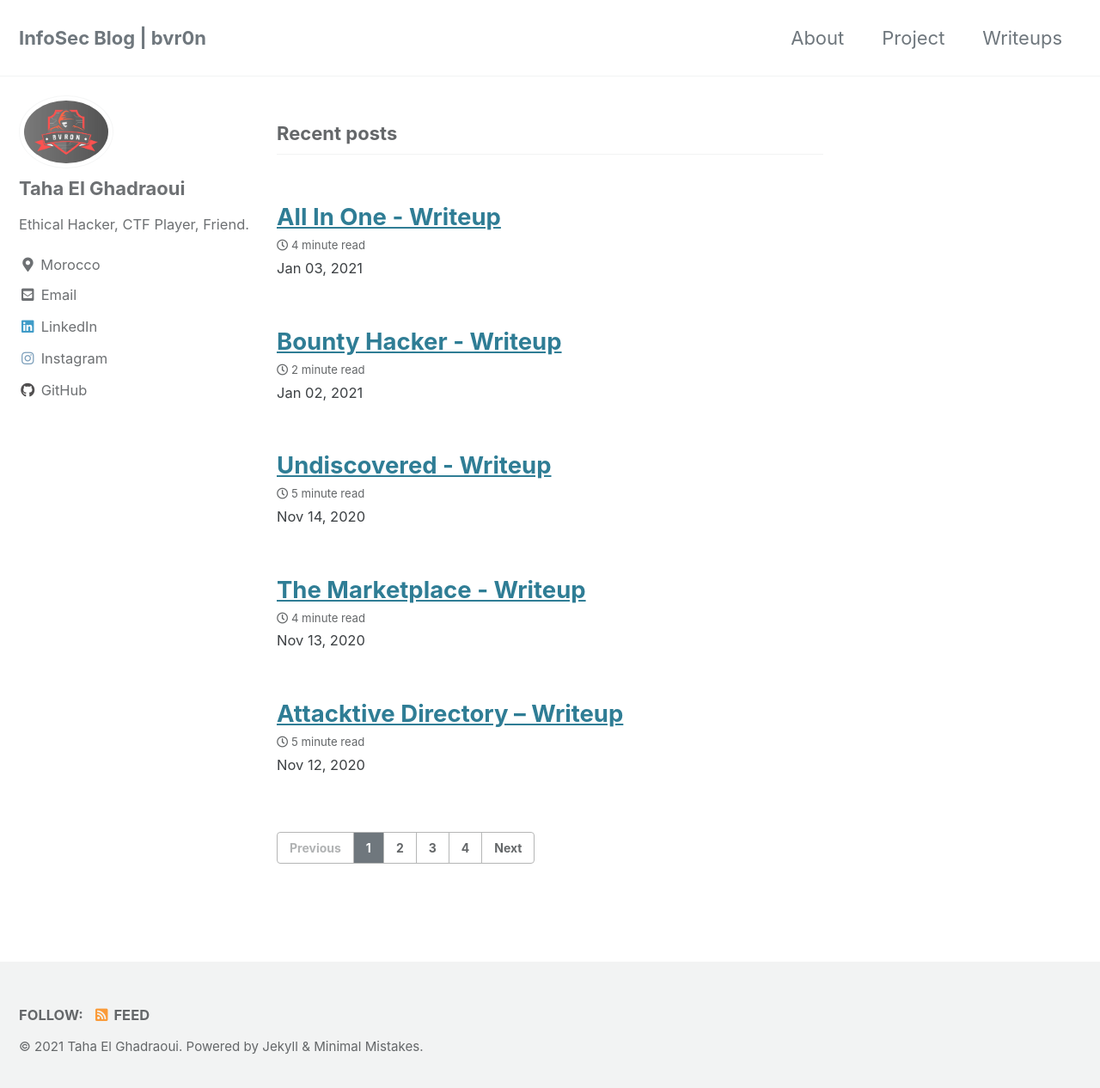
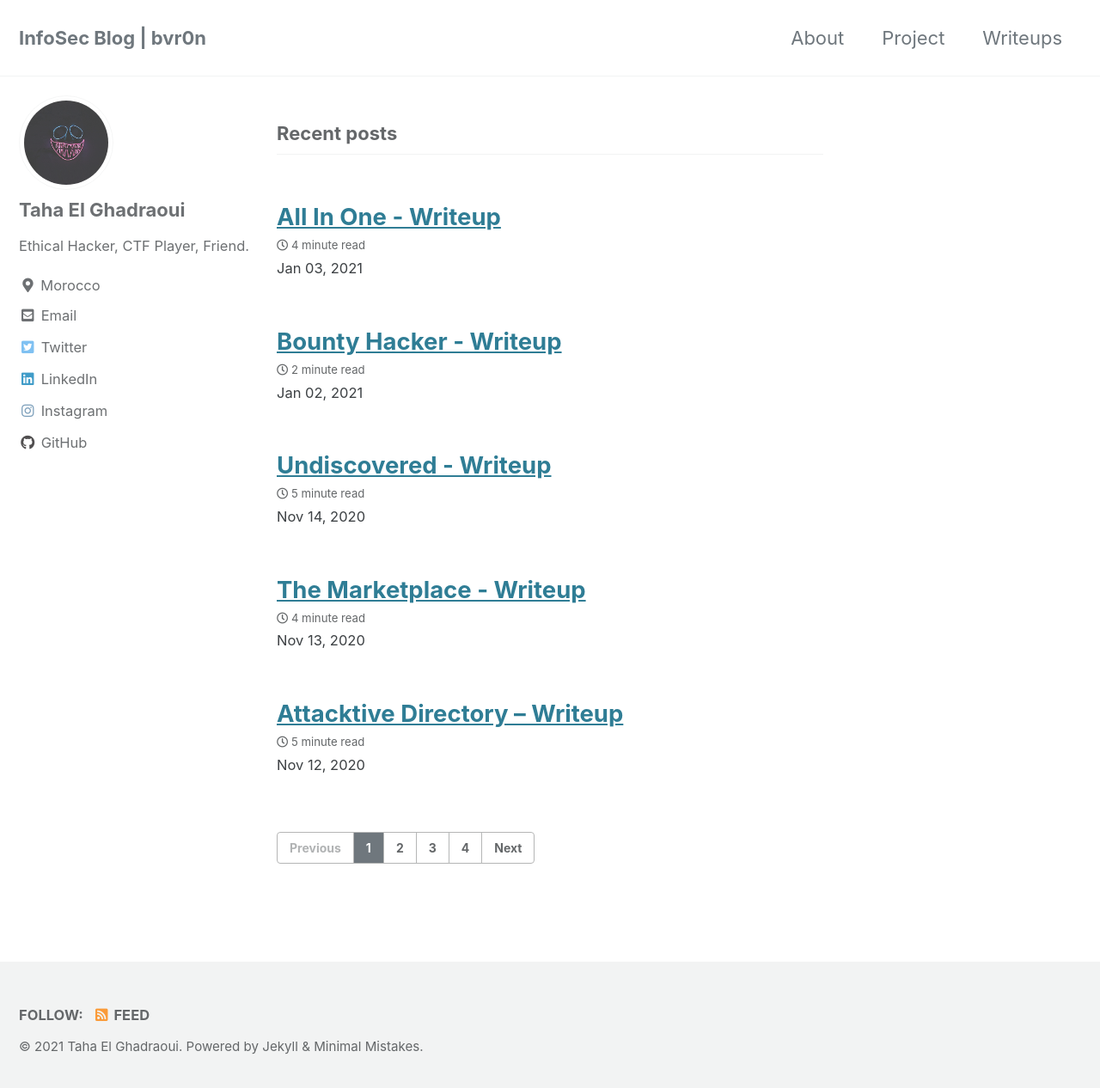
Before and after one commit to bvr0n/bvr0n.github.io, a Jekyll site: the page built from index.html, in a window 1280 px wide and 1273 px high. Shown: the top 1266 px of the window at 86% size. Built offline with Jekyll 4.4.1, drawn with Linux system fonts in a browser that asks for light colours; cached includes are drawn as plain includes; the list of posts is cut into pages by our own code.

Commit message:
Update _config.yml

```diff
--- a/_config.yml
+++ b/_config.yml
@@ -85,7 +85,7 @@
 # Site Author
 author:
   name             : "Taha El Ghadraoui"
-  avatar           : "/assets/images/logo.jpg" # path of avatar image, e.g. "/assets/images/bio-photo.jpg"
+  avatar           : "/assets/images/pdp.jpg" # path of avatar image, e.g. "/assets/images/bio-photo.jpg"
   bio              : "Ethical Hacker, CTF Player, Friend."
   location         : "Morocco"
   email            : "elghadtaha@email.com"
@@ -109,7 +109,7 @@
   stackoverflow    : # "123456/username" (the last part of your profile url, e.g. https://stackoverflow.com/users/123456/username)
   steam            : # "steamId" (the last part of your profile url, e.g. https://steamcommunity.com/id/steamId/)
   tumblr           :
-  twitter          :
+  twitter          : "bvr0n___"
   vine             :
   weibo            :
   xing             :
```
